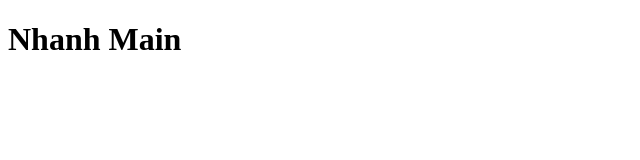
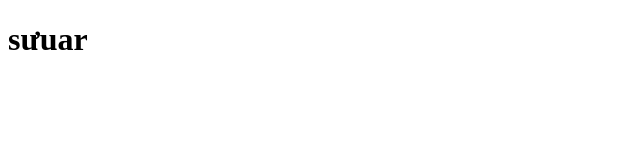
Before and after one commit to Darksinh/duantiep, a plain HTML site: page index.html in a window 1280 px wide. Shown: the whole page, without its empty margins (0-640 px from the left). Drawn offline with Linux system fonts and the light colour scheme.

Commit message:
cong viec 1

```diff
--- a/index.html
+++ b/index.html
@@ -6,6 +6,6 @@
     <title>Document</title>
   </head>
   <body>
-    <h1>Nhanh Main</h1>
+    <h1>sưuar</h1>
   </body>
 </html>
```
